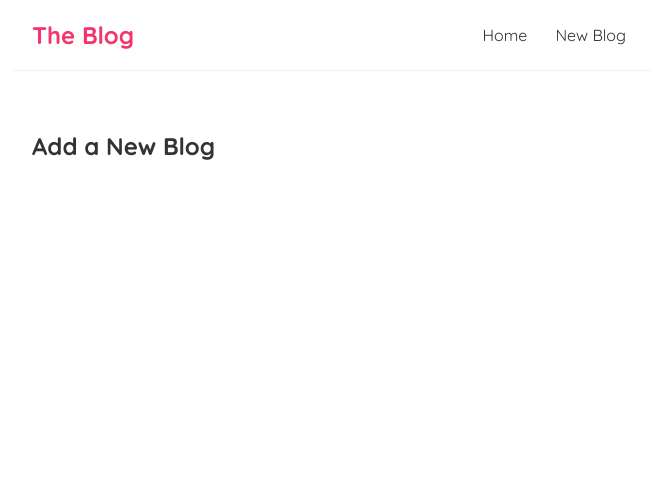
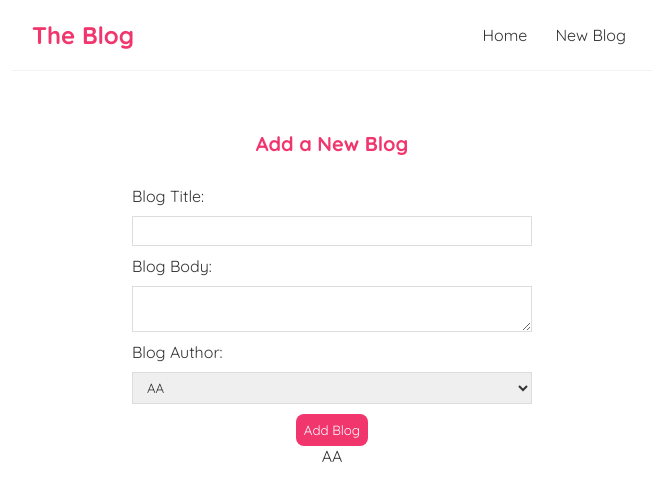
Before and after one commit to FjonaMalo/Blog, a React (Create React App) app: page /create in a window 1280 px wide. Shown: the top 500 px of the page, without its empty margins (308-964 px from the left). Built offline with nearby package versions, Linux system fonts and the light colour scheme.

Commit message:
Controlled Inputs

```diff
--- a/src/Create.js
+++ b/src/Create.js
@@ -1,7 +1,37 @@
+import { useState } from "react";
+
 const Create = () => {
+  const [title, setTitle] = useState("");
+  const [body, setBody] = useState("");
+  const [author, setAuthor] = useState("AA");
+
   return (
     <div className="create">
       <h2>Add a New Blog</h2>
+      <form>
+        <label>Blog Title: </label>
+        <input
+          type="text"
+          required
+          value={title}
+          onChange={(e) => setTitle(e.target.value)}
+        />
+        <label>Blog Body: </label>
+        <textarea
+          required
+          value={body}
+          onChange={(e) => setBody(e.target.value)}
+        ></textarea>
+        <label>Blog Author: </label>
+        <select value={author} onChange={(e) => setAuthor(e.target.value)}>
+          <option value="AA">AA</option>
+          <option value="BB">BB</option>
+        </select>
+        <button>Add Blog</button>
+        <p>{title}</p>
+        <p>{body}</p>
+        <p>{author}</p>
+      </form>
     </div>
   );
 };
--- a/src/index.css
+++ b/src/index.css
@@ -59,3 +59,36 @@
 .blog-details div {
   margin: 20px 0;
 }
+
+.create {
+  max-width: 400px;
+  margin: 0 auto;
+  text-align: center;
+}
+.create label {
+  text-align: left;
+  display: block;
+}
+.create h2 {
+  font-size: 20px;
+  color: #f1356d;
+  margin-bottom: 30px;
+}
+.create input,
+.create textarea,
+.create select {
+  width: 100%;
+  padding: 6px 10px;
+  margin: 10px 0;
+  border: 1px solid #ddd;
+  box-sizing: border-box;
+  display: block;
+}
+.create button {
+  background: #f1356d;
+  color: #fff;
+  border: 0;
+  padding: 8px;
+  border-radius: 8px;
+  cursor: pointer;
+}
```
